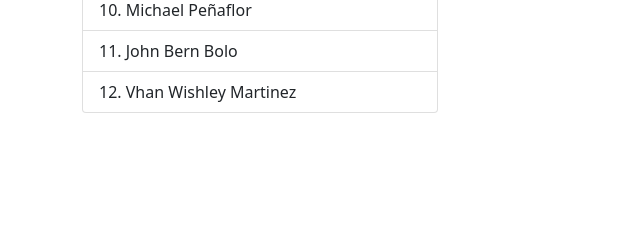
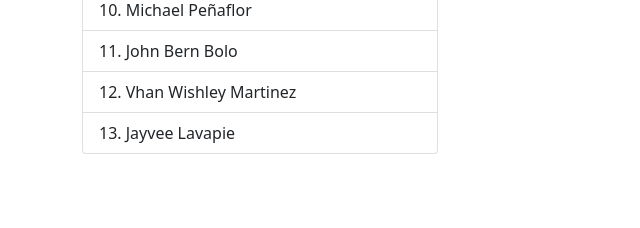
Before and after one commit to kulotsystems/aclc-iriga-web-appdev2-2022, a PHP site: page /public/members/index.php in a window 1280 px wide. Shown: the part 572-800 px from the top of the page, without its empty margins (0-640 px from the left). Run offline with PHP 8.4, Linux system fonts and the light colour scheme.

Commit message:
Update index.php

```diff
--- a/public/members/index.php
+++ b/public/members/index.php
@@ -48,6 +48,7 @@
 	<?php require_once 'data/Michael.php'; ?>
 	<?php require_once 'data/johnbern.php'; ?>
 	<?php require_once 'data/vhan.php'; ?>
+	<?php require_once 'data/jayvee.php'; ?>
 
 
     <!-- ADD IT HERE -->
```
